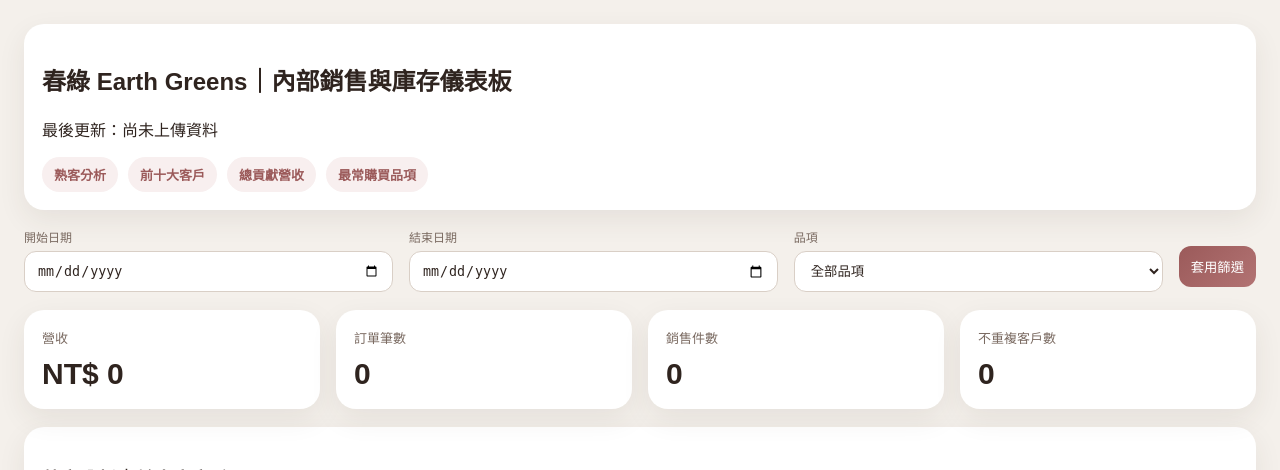
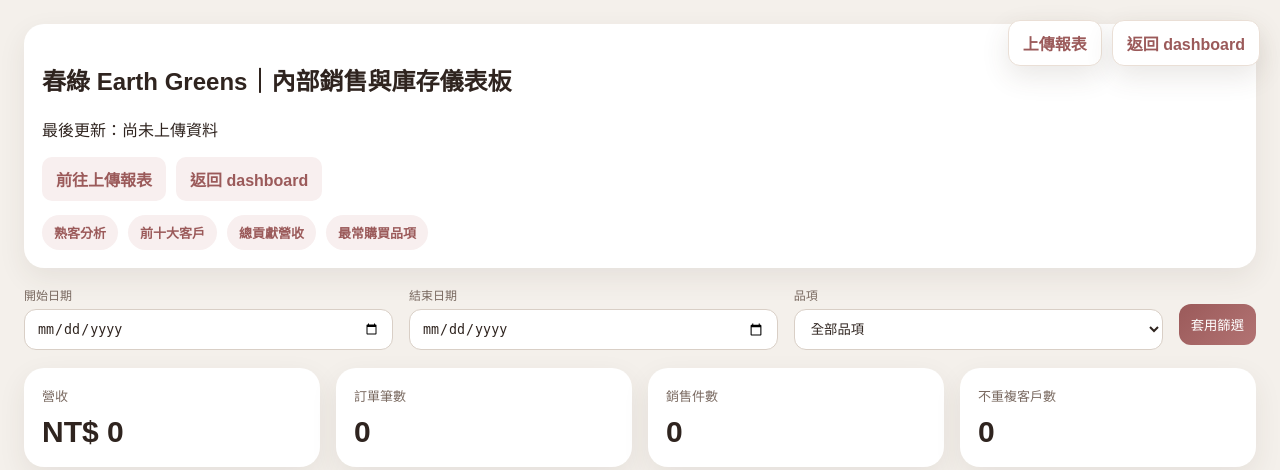
Before and after one commit to cathyyeh/earthgreens, a FastAPI app: page /dashboard in a window 1280 px wide. Shown: the top 470 px of the page. Run offline with FastAPI, Linux system fonts and the light colour scheme; some libraries are stand-ins or nearby versions.

Commit message:
Add files via upload

```diff
--- a/app/templates/dashboard.html
+++ b/app/templates/dashboard.html
@@ -9,7 +9,9 @@
 * { box-sizing:border-box; }
 body { font-family: Arial, sans-serif; max-width: 1320px; margin: 0 auto; padding: 24px; background:var(--bg); color:var(--text); }
 .hero,.panel,.card { background:#fff; border-radius:20px; padding:18px; box-shadow:0 10px 28px rgba(70,55,44,.08); }
-.hero { margin-bottom:18px; }
+.hero { margin-bottom:18px; position:relative; }
+.quick-actions { position:fixed; top:20px; right:20px; z-index:999; display:flex; gap:10px; }
+.quick-btn { display:inline-block; padding:10px 14px; border-radius:12px; background:#fff; color:#9b5a5a; text-decoration:none; font-weight:700; box-shadow:0 10px 28px rgba(70,55,44,.12); border:1px solid #eadfd6; }
 .filters,.grid { display:grid; gap:16px; }
 .filters { grid-template-columns:1fr 1fr 1fr auto; margin-bottom:18px; }
 .grid { grid-template-columns:repeat(4,1fr); margin-bottom:18px; }
@@ -19,40 +21,36 @@ button { background:linear-gradient(135deg,var(--brand),#b27373); color:#fff; bo
 .kpi-title { color:var(--muted); font-size:13px; margin-bottom:10px; }
 .kpi-value { font-size:30px; font-weight:700; }
 .tags { display:flex; gap:10px; flex-wrap:wrap; margin-top:14px; }
-.tag { padding:8px 12px; border-radius:999px; background:#f8efef; color:var(--brand); font-size:13px; font-weight:600; }
+.tag { padding:8px 12px; border-radius:999px; background:#f8efef; color:#9b5a5a; font-size:13px; font-weight:600; }
 .chartbox { width:100%; height:360px; }
 table { width:100%; border-collapse: collapse; }
 th, td { padding:10px 8px; border-bottom:1px solid #eadfd6; text-align:left; font-size:14px; }
 th { background:#faf8f6; position:sticky; top:0; }
 .scroll { max-height:420px; overflow:auto; }
-@media (max-width:900px) { .filters { grid-template-columns:1fr; } .grid { grid-template-columns:1fr 1fr; } }
 </style>
 </head>
 <body>
+<div class="quick-actions">
+  <a class="quick-btn" href="/admin/upload">上傳報表</a>
+  <a class="quick-btn" href="/dashboard">返回 dashboard</a>
+</div>
+
 <section class="hero">
 <h1>春綠 Earth Greens｜內部銷售與庫存儀表板</h1>
 <p>最後更新：{{ latest.uploaded_at if latest else "尚未上傳資料" }}</p>
 {% if latest %}<p>上次訂單報表：{{ latest.order_file_name }} ｜ 上次庫存報表：{{ latest.inventory_file_name }}</p>{% endif %}
-<div class="tags">
-<span class="tag">熟客分析</span>
-<span class="tag">前十大客戶</span>
-<span class="tag">總貢獻營收</span>
-<span class="tag">最常購買品項</span>
+<div style="margin-top:12px;display:flex;gap:10px;flex-wrap:wrap;">
+  <a href="/admin/upload" style="display:inline-block;padding:10px 14px;border-radius:10px;background:#f8efef;color:#9b5a5a;text-decoration:none;font-weight:600;">前往上傳報表</a>
+  <a href="/dashboard" style="display:inline-block;padding:10px 14px;border-radius:10px;background:#f8efef;color:#9b5a5a;text-decoration:none;font-weight:600;">返回 dashboard</a>
 </div>
+<div class="tags"><span class="tag">熟客分析</span><span class="tag">前十大客戶</span><span class="tag">總貢獻營收</span><span class="tag">最常購買品項</span></div>
 </section>
 
 <form method="get" action="/dashboard" id="filterForm">
 <div class="filters">
   <div><label>開始日期</label><input type="date" name="start_date" id="start_date" value="{{ selected_start }}"></div>
   <div><label>結束日期</label><input type="date" name="end_date" id="end_date" value="{{ selected_end }}"></div>
-  <div><label>品項</label>
-    <select name="product" id="product">
-      <option value="">全部品項</option>
-      {% for p in all_products %}
-      <option value="{{ p }}" {% if p == selected_product %}selected{% endif %}>{{ p }}</option>
-      {% endfor %}
-    </select>
-  </div>
+  <div><label>品項</label><select name="product" id="product"><option value="">全部品項</option>{% for p in all_products %}<option value="{{ p }}" {% if p == selected_product %}selected{% endif %}>{{ p }}</option>{% endfor %}</select></div>
   <div><button type="submit">套用篩選</button></div>
 </div>
 </form>
@@ -66,86 +64,19 @@ th { background:#faf8f6; position:sticky; top:0; }
 
 <div class="panel" style="margin-bottom:18px;">
   <h3>熟客分析｜前十大客戶</h3>
-  <div class="scroll">
-    <table>
-      <thead><tr><th>客戶</th><th>識別值</th><th>訂單數</th><th>總件數</th><th>總營收</th><th>最常購買品項</th></tr></thead>
-      <tbody>
-      {% for c in top_customers %}
-        <tr>
-          <td>{{ c.name }}</td>
-          <td>{{ c.identifier }}</td>
-          <td>{{ "{:,.0f}".format(c.orders) }}</td>
-          <td>{{ "{:,.0f}".format(c.qty) }}</td>
-          <td>{{ "{:,.0f}".format(c.revenue) }}</td>
-          <td>{{ c.favorite_product }}</td>
-        </tr>
-      {% endfor %}
-      </tbody>
-    </table>
-  </div>
+  <div class="scroll"><table><thead><tr><th>客戶</th><th>識別值</th><th>訂單數</th><th>總件數</th><th>總營收</th><th>最常購買品項</th></tr></thead><tbody>{% for c in top_customers %}<tr><td>{{ c.name }}</td><td>{{ c.identifier }}</td><td>{{ "{:,.0f}".format(c.orders) }}</td><td>{{ "{:,.0f}".format(c.qty) }}</td><td>{{ "{:,.0f}".format(c.revenue) }}</td><td>{{ c.favorite_product }}</td></tr>{% endfor %}</tbody></table></div>
 </div>
 
 <div class="panel" style="margin-bottom:18px;"><h3>每日銷售趨勢</h3><div class="chartbox"><canvas id="dailyChart"></canvas></div></div>
 <div class="panel" style="margin-bottom:18px;"><h3>季度銷售分析</h3><div class="chartbox"><canvas id="quarterChart"></canvas></div></div>
 <div class="panel" style="margin-bottom:18px;"><h3>季度銷售件數</h3><div class="chartbox"><canvas id="quarterQtyChart"></canvas></div></div>
 
-<div class="panel">
-  <h3>銷售 × 庫存彙總</h3>
-  <div class="scroll">
-    <table>
-      <thead><tr><th>品項</th><th>營收</th><th>銷售件數</th><th>訂單筆數</th><th>庫存量</th></tr></thead>
-      <tbody>
-      {% for r in product_rows %}
-        <tr>
-          <td>{{ r.product }}</td>
-          <td>{{ "{:,.0f}".format(r.amount) }}</td>
-          <td>{{ "{:,.0f}".format(r.qty) }}</td>
-          <td>{{ "{:,.0f}".format(r.orders) }}</td>
-          <td>{{ "{:,.0f}".format(r.inventory_qty) }}</td>
-        </tr>
-      {% endfor %}
-      </tbody>
-    </table>
-  </div>
-</div>
+<div class="panel"><h3>銷售 × 庫存彙總</h3><div class="scroll"><table><thead><tr><th>品項</th><th>營收</th><th>銷售件數</th><th>訂單筆數</th><th>庫存量</th></tr></thead><tbody>{% for r in product_rows %}<tr><td>{{ r.product }}</td><td>{{ "{:,.0f}".format(r.amount) }}</td><td>{{ "{:,.0f}".format(r.qty) }}</td><td>{{ "{:,.0f}".format(r.orders) }}</td><td>{{ "{:,.0f}".format(r.inventory_qty) }}</td></tr>{% endfor %}</tbody></table></div></div>
 
 <script>
-const dailyLabels = {{ daily_labels|tojson }};
-const dailyValues = {{ daily_values|tojson }};
-const quarterLabels = {{ quarter_labels|tojson }};
-const quarterValues = {{ quarter_values|tojson }};
-const quarterQtyValues = {{ quarter_qty_values|tojson }};
-
-new Chart(document.getElementById('dailyChart'), {
-  type: 'line',
-  data: { labels: dailyLabels, datasets: [{ label: '每日營收', data: dailyValues, borderColor: '#9b5a5a' }] },
-  options: { responsive: true, maintainAspectRatio: false }
-});
-new Chart(document.getElementById('quarterChart'), {
-  type: 'bar',
-  data: { labels: quarterLabels, datasets: [{ label: '季度營收', data: quarterValues, backgroundColor: '#b27373' }] },
-  options: { responsive: true, maintainAspectRatio: false }
-});
-new Chart(document.getElementById('quarterQtyChart'), {
-  type: 'bar',
-  data: { labels: quarterLabels, datasets: [{ label: '季度件數', data: quarterQtyValues, backgroundColor: '#c28c8c' }] },
-  options: { responsive: true, maintainAspectRatio: false }
-});
-
-const form = document.getElementById('filterForm');
-form.addEventListener('submit', () => {
-  localStorage.setItem('eg_start_date', document.getElementById('start_date').value);
-  localStorage.setItem('eg_end_date', document.getElementById('end_date').value);
-  localStorage.setItem('eg_product', document.getElementById('product').value);
-});
-window.addEventListener('load', () => {
-  const s = localStorage.getItem('eg_start_date');
-  const e = localStorage.getItem('eg_end_date');
-  const p = localStorage.getItem('eg_product');
-  if (!document.getElementById('start_date').value && s) document.getElementById('start_date').value = s;
-  if (!document.getElementById('end_date').value && e) document.getElementById('end_date').value = e;
-  if (!document.getElementById('product').value && p) document.getElementById('product').value = p;
-});
+new Chart(document.getElementById('dailyChart'), {type:'line', data:{labels: {{ daily_labels|tojson }}, datasets:[{label:'每日營收', data: {{ daily_values|tojson }}, borderColor:'#9b5a5a'}]}, options:{responsive:true, maintainAspectRatio:false}});
+new Chart(document.getElementById('quarterChart'), {type:'bar', data:{labels: {{ quarter_labels|tojson }}, datasets:[{label:'季度營收', data: {{ quarter_values|tojson }}, backgroundColor:'#b27373'}]}, options:{responsive:true, maintainAspectRatio:false}});
+new Chart(document.getElementById('quarterQtyChart'), {type:'bar', data:{labels: {{ quarter_labels|tojson }}, datasets:[{label:'季度件數', data: {{ quarter_qty_values|tojson }}, backgroundColor:'#c28c8c'}]}, options:{responsive:true, maintainAspectRatio:false}});
 </script>
 </body>
 </html>
--- a/app/templates/upload.html
+++ b/app/templates/upload.html
@@ -4,6 +4,10 @@
 <body style="font-family:Arial;max-width:880px;margin:40px auto;padding:0 20px;background:#f7f4f1;">
 <h1>QDM 報表上傳頁</h1>
 <div style="background:#fff;border:1px solid #ddd;border-radius:12px;padding:24px;">
+<div style="display:flex;gap:10px;flex-wrap:wrap;margin-bottom:18px;">
+  <a href="/admin/upload" style="display:inline-block;padding:10px 14px;border-radius:10px;background:#f8efef;color:#9b5a5a;text-decoration:none;font-weight:600;">前往上傳報表</a>
+  <a href="/dashboard" style="display:inline-block;padding:10px 14px;border-radius:10px;background:#f8efef;color:#9b5a5a;text-decoration:none;font-weight:600;">返回 dashboard</a>
+</div>
 <form method="post" enctype="multipart/form-data">
 <div>訂單報表</div><input type="file" name="order_file" required>
 <div style="margin-top:12px;">庫存報表</div><input type="file" name="inventory_file" required>
@@ -17,6 +21,5 @@
 <div>上次庫存報表：{{ latest.inventory_file_name }}</div>
 {% endif %}
 </div>
-<p><a href="/dashboard">前往 Dashboard</a></p>
 </body>
 </html>
```
